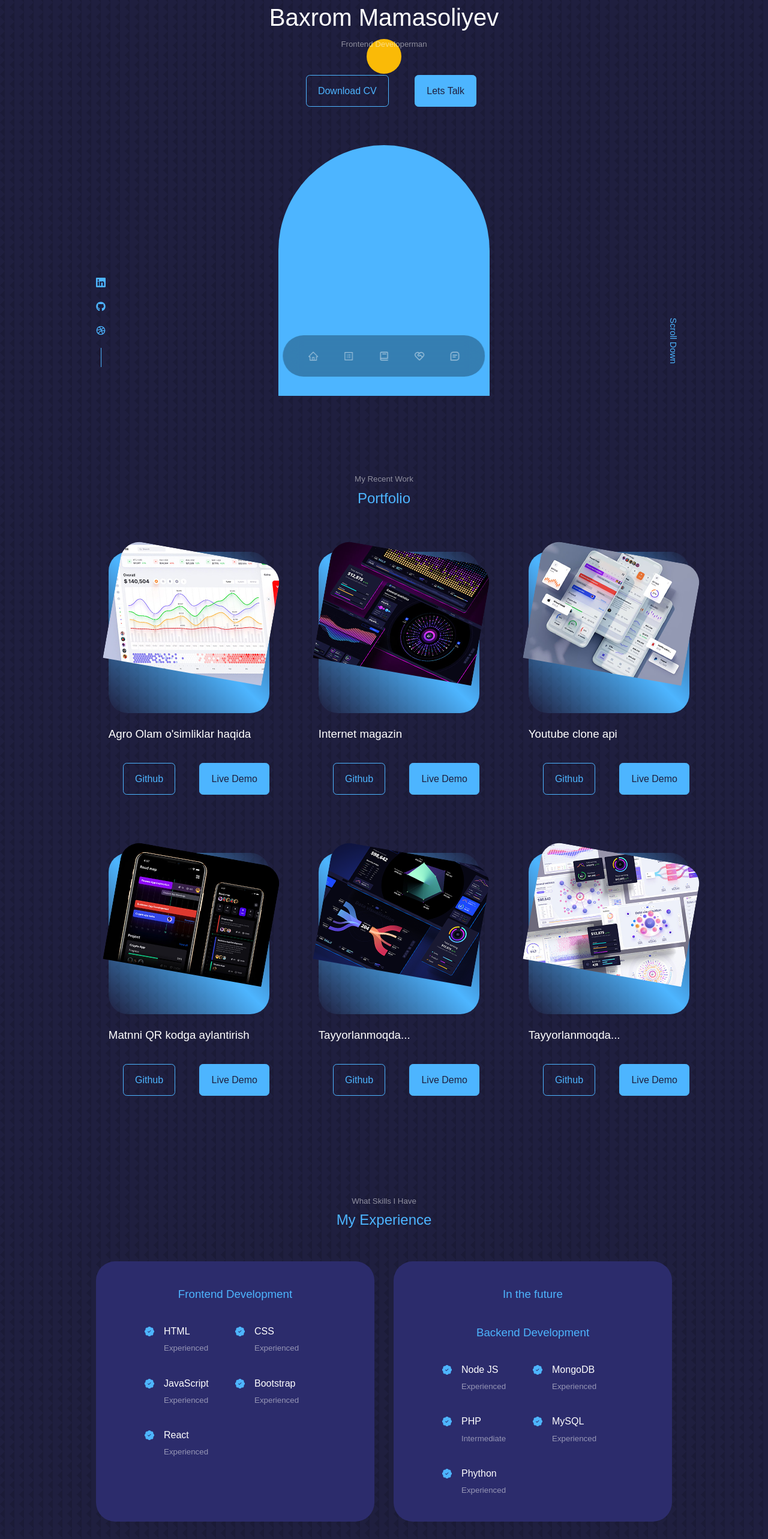
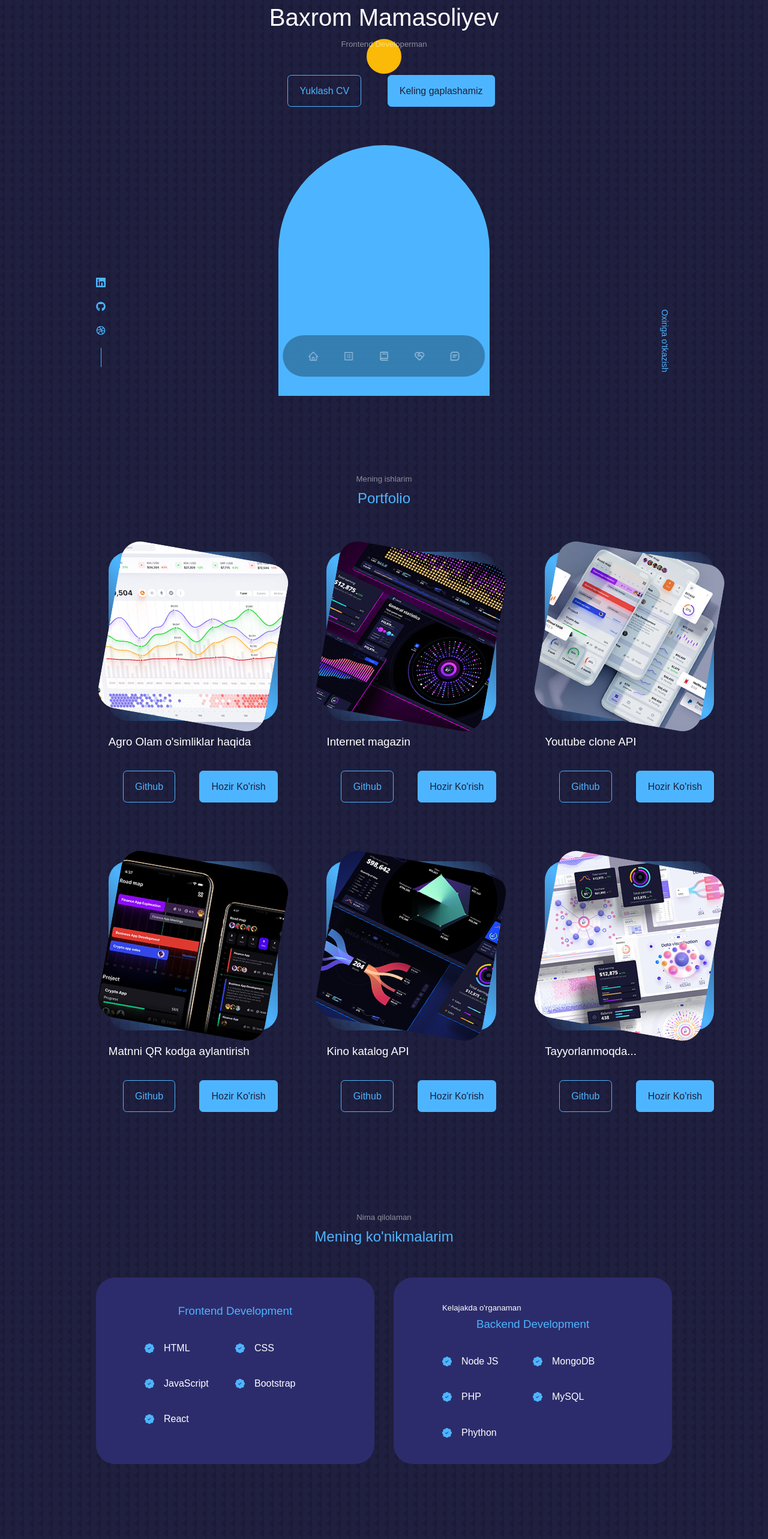
Before and after one commit to baxa88/portfolio, a React (Create React App) app: page / in a window 1280 px wide. Shown: the part 140-2706 px from the top of the page at 60% size. Built offline with nearby package versions, Linux system fonts and the light colour scheme; a web font is replaced by a local one.

Commit message:
new lenguage

```diff
--- a/src/components/contact/Contact.js
+++ b/src/components/contact/Contact.js
@@ -17,8 +17,8 @@ const Contact = () => {
     }
     return (
         <section id='contact'>
-           <h5>Get in Touch</h5>
-           <h2>Contact Me</h2>
+           <h5>Aloqaga chiqish</h5>
+           <h2>Mening kontaktim</h2>
 
            <div className='container contact__container'>
                <div className='contact__options'>
@@ -26,21 +26,21 @@ const Contact = () => {
                        <MdOutlineEmail className='contact__option-icon'/>
                        <h4>Email</h4>
                        <h5>mamasolibaxromjon@gmail.com</h5>
-                       <a href='https://mail.google.com/'>Serd a message</a>
+                       <a href='https://mail.google.com/'>Habar yuborish</a>
                    </article>
                    <article className='contact__option'>
                        <RiTelegramLine className='contact__option-icon'/>
                        <h4>Messenger</h4>
                        <h5>@baxrom_88_55</h5>
-                       <a href='/#' >Serd a message</a>
+                       <a href='/#' >Habar yuborish</a>
                    </article>
 
                </div>
                <form ref={form} onSubmit={sendEmail}>
-                   <input type='text' name='name' placeholder='Your Name' required/>
-                   <input type='email' name='email' placeholder='Your Email' required/>
-                   <textarea name='message' rows='7' placeholder='Your Message' required></textarea>
-                   <button type='submit' className='btn btn-primary'>Send Message</button>
+                   <input type='text' name='name' placeholder='Sizning ismingiz' required/>
+                   <input type='email' name='email' placeholder='Sizning email pochtangiz' required/>
+                   <textarea name='message' rows='7' placeholder='Habarni yozing' required></textarea>
+                   <button type='submit' className='btn btn-primary'>Habar yuborish</button>
                </form>
            </div>
         </section>
--- a/src/components/experience/Experience.js
+++ b/src/components/experience/Experience.js
@@ -5,8 +5,8 @@ import {BsPatchCheckFill} from 'react-icons/bs';
 const Experience = () => {
     return (
         <section id='experience'>
-           <h5 >What Skills I Have</h5>
-           <h2>My Experience</h2>
+           <h5 >Nima qilolaman</h5>
+           <h2>Mening ko'nikmalarim</h2>
            <div className='container experience__container'>
                <div className='experience__frontend'>
                     <h3>Frontend Development</h3>
@@ -15,28 +15,28 @@ const Experience = () => {
                             <BsPatchCheckFill className='experience__details-icon'/>
                            <div>
                            <h4>HTML</h4>
-                            <small className='text-light'>Experienced</small>
+
                            </div>
                         </article>
                         <article className='experience__details'>
                             <BsPatchCheckFill className='experience__details-icon'/>
                            <div>
                            <h4>CSS</h4>
-                            <small className='text-light'>Experienced</small>
+
                            </div>
                         </article>
                         <article className='experience__details'>
                             <BsPatchCheckFill className='experience__details-icon'/>
                             <div>
                             <h4>JavaScript</h4>
-                            <small className='text-light'>Experienced</small>
+
                             </div>
                         </article>
                         <article className='experience__details'>
                             <BsPatchCheckFill className='experience__details-icon'/>
                            <div>
                            <h4>Bootstrap</h4>
-                            <small className='text-light'>Experienced</small>
+
                            </div>
                         </article>
 
@@ -44,7 +44,7 @@ const Experience = () => {
                             <BsPatchCheckFill className='experience__details-icon'/>
                            <div>
                            <h4>React</h4>
-                            <small className='text-light'>Experienced</small>
+
                            </div>
                         </article>
                     </div>
@@ -55,42 +55,42 @@ const Experience = () => {
 
 
                <div className='experience__backend'>
-                   <h3>In the future</h3>
+                   <h5>Kelajakda o'rganaman</h5>
                <h3>Backend Development</h3>
                     <div className='experience__content'>
                         <article className='experience__details'>
                             <BsPatchCheckFill className='experience__details-icon'/>
                            <div>
                            <h4>Node JS</h4>
-                            <small className='text-light'>Experienced</small>
+
                            </div>
                         </article>
                         <article className='experience__details'>
                             <BsPatchCheckFill className='experience__details-icon'/>
                                 <div>
                                 <h4>MongoDB</h4>
-                            <small className='text-light'>Experienced</small>
+
                                 </div>
                         </article>
                         <article className='experience__details'>
                             <BsPatchCheckFill className='experience__details-icon'/>
                             <div>
                             <h4>PHP</h4>
-                            <small className='text-light'>Intermediate</small>
+
                             </div>
                         </article>
                         <article className='experience__details'>
                             <BsPatchCheckFill className='experience__details-icon'/>
                             <div>
                             <h4>MySQL</h4>
-                            <small className='text-light'>Experienced</small>
+
                             </div>
                         </article>
                         <article className='experience__details'>
                             <BsPatchCheckFill className='experience__details-icon'/>
                            <div>
                            <h4>Phython</h4>
-                            <small className='text-light'>Experienced</small>
+
                            </div>
                         </article>
 
--- a/src/components/header/CTA.js
+++ b/src/components/header/CTA.js
@@ -4,8 +4,8 @@ import CV from '../../pages/cv.pdf';
 const CTA = () => {
     return (
         <div className='cta' >
-            <a href={CV} download className='btn'>Download CV</a>
-            <a href='#contact' className='btn btn-primary'>Lets Talk</a>
+            <a href={CV} download className='btn'>Yuklash CV</a>
+            <a href='#contact' className='btn btn-primary'>Keling gaplashamiz</a>
         </div>
     );
 };
--- a/src/components/header/Header.js
+++ b/src/components/header/Header.js
@@ -17,7 +17,7 @@ const Header = () => {
                <div className='me'>
 
                </div>
-               <a href='#contact' className='scroll__down'>Scroll Down</a>
+               <a href='#contact' className='scroll__down'>Oxiriga o'tkazish</a>
            </div>
        </header>
     );
--- a/src/components/portfolio/Portfolio.js
+++ b/src/components/portfolio/Portfolio.js
@@ -25,7 +25,7 @@ const data=[
     {
         id:3,
         image:IMG3,
-        title:'Youtube clone api',
+        title:'Youtube clone API',
         github:'',
         demo:'https://youtube-clone-55.netlify.app'
     },
@@ -39,9 +39,9 @@ const data=[
     {
         id:5,
         image:IMG5,
-        title:'Tayyorlanmoqda...',
+        title:'Kino katalog API',
         github:'',
-        demo:''
+        demo:'https://kino-katalog.netlify.app'
     },
     {
         id:6,
@@ -55,7 +55,7 @@ const data=[
 const Portfolio = () => {
     return (
         <section id='portfolio'>
-          <h5>My Recent Work </h5>
+          <h5>Mening ishlarim</h5>
           <h2>Portfolio</h2>
 
           <div className='container portfolio__container'>
@@ -71,7 +71,7 @@ const Portfolio = () => {
                           <h3>{title}</h3>
                             <div className='portfolio__item-cta'>
                                  <a href={github} className='btn' >Github</a>
-                      <a href={demo} className='btn btn-primary' >Live Demo</a>
+                      <a href={demo} className='btn btn-primary' target="_blank" rel="noopener noreferrer">Hozir Ko'rish</a>
                             </div>
                    </article>
                     )
--- a/src/styles/index.css
+++ b/src/styles/index.css
@@ -96,6 +96,7 @@ img{
     display:block;
     width:100%;
     object-fit:cover;
+    height:100%;
 }
 
 
```
